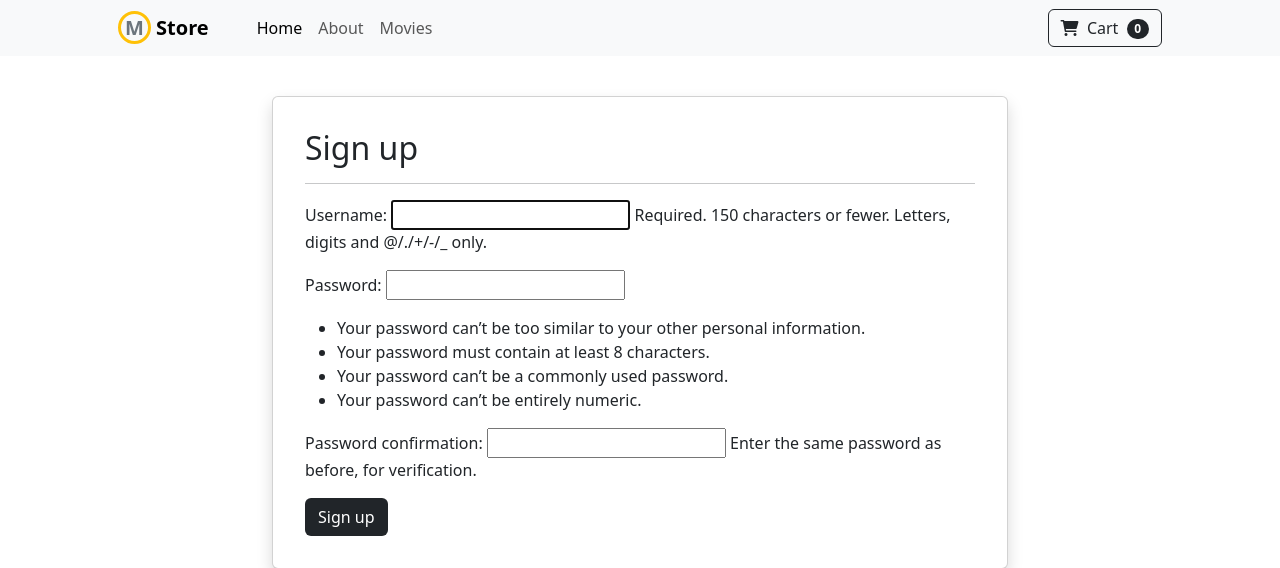
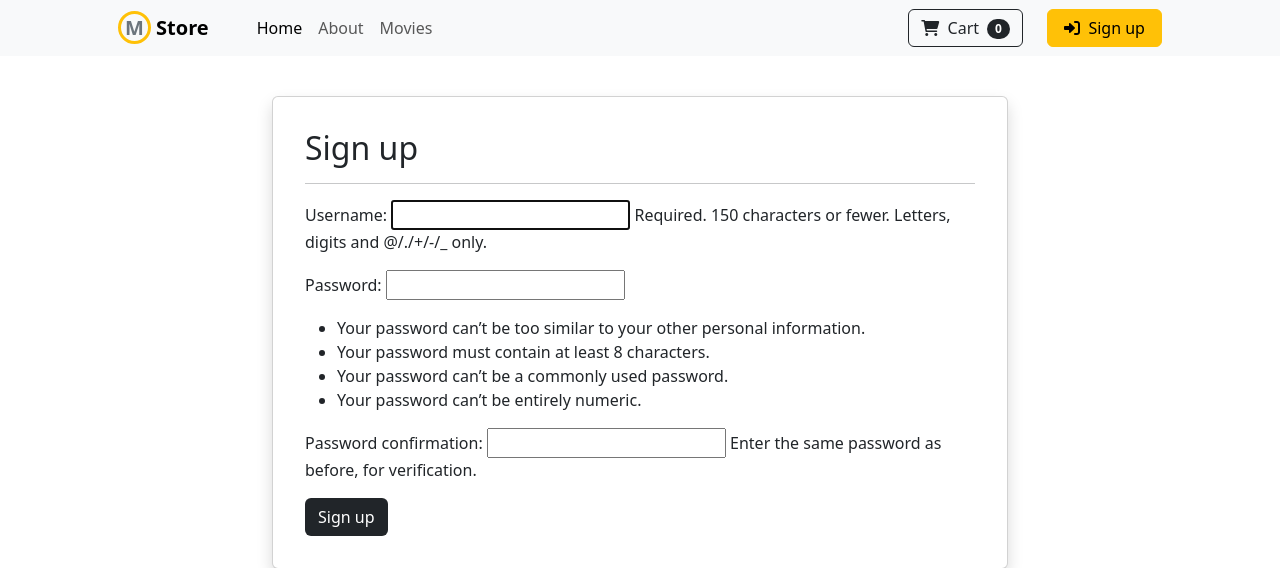
Before and after one commit to johnclamy/django-moviestore-project, a Django app: page /accounts/signup in a window 1280 px wide. Shown: the top 568 px of the page. Run offline with Django 5.2, Linux system fonts and the light colour scheme; some libraries are stand-ins or nearby versions.

Commit message:
add sign up btn to link tot the signup form

```diff
--- a/moviestore/moviestore/templates/base.html
+++ b/moviestore/moviestore/templates/base.html
@@ -26,13 +26,17 @@
                         <li class="nav-item"><a class="nav-link" href="{% url 'home.about' %}">About</a></li>
                         <li class="nav-item"><a class="nav-link" href="{% url 'movies.index' %}">Movies</a></li>
                     </ul>
-                    <form class="d-flex">
-                        <button class="btn btn-outline-dark" type="submit">
+                    <section class="d-flex flex-column flex-sm-column flex-md-column flex-lg-row">
+                        <a class="btn btn-outline-dark" style="width: 115px">
                             <i class="fa-solid fa-cart-shopping"></i>&nbsp;
                             Cart
                             <span class="badge bg-dark text-white ms-1 rounded-pill">0</span>
-                        </button>
-                    </form>
+                        </a>
+                        <a class="btn btn-warning mt-4 mt-lg-0 ms-lg-4" style="width: 115px" href="{% url 'accounts.signup' %}">
+                            <i class="fa-solid fa-right-to-bracket"></i>&nbsp;
+                            Sign up
+                        </a>
+                    </section>
                 </div>
             </div>
         </nav>
```
